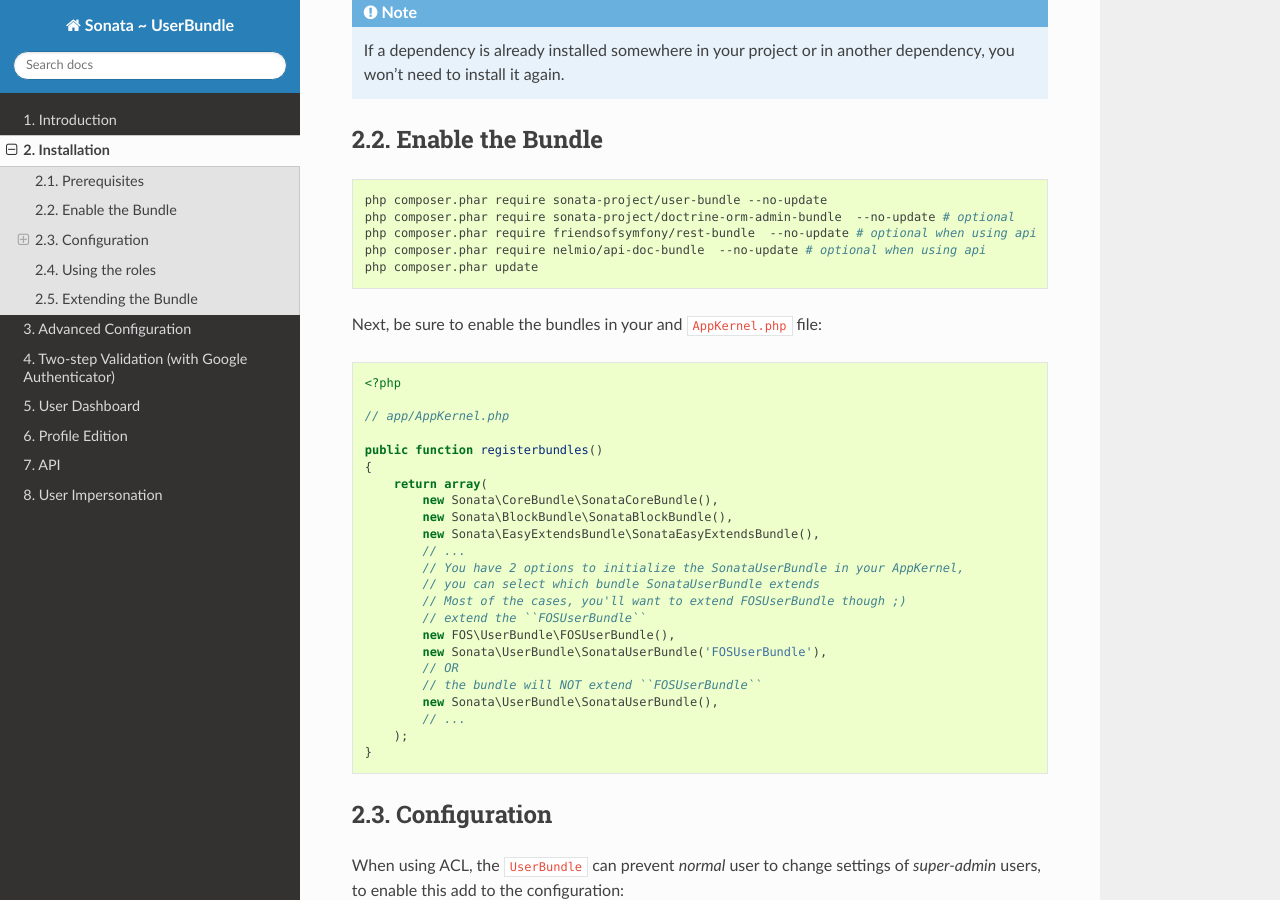
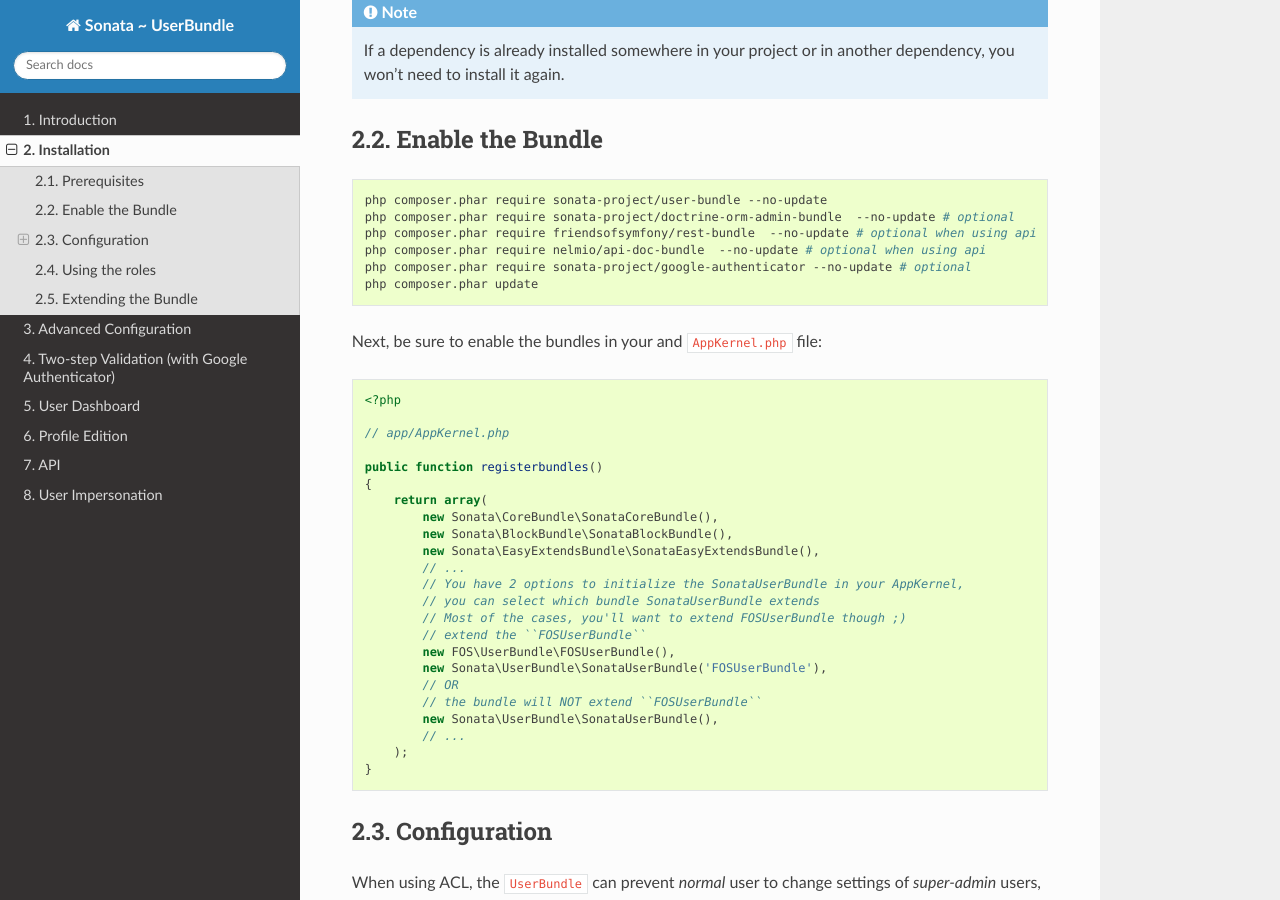
Before and after one commit to sonata-project/SonataUserBundle, a Sphinx documentation site: the page built from Resources/doc/reference/installation.rst, in a window 1280 px wide and 900 px high, scrolled down 458 px. Built offline with Sphinx 7.4.7 and the Read the Docs theme 2.0.0, drawn with Linux system fonts in a browser that asks for light colours.

Commit message:
Make Google Authenticator dependency optional

```diff
--- a/Resources/doc/reference/installation.rst
+++ b/Resources/doc/reference/installation.rst
@@ -28,6 +28,7 @@
     php composer.phar require sonata-project/doctrine-orm-admin-bundle  --no-update # optional
     php composer.phar require friendsofsymfony/rest-bundle  --no-update # optional when using api
     php composer.phar require nelmio/api-doc-bundle  --no-update # optional when using api
+    php composer.phar require sonata-project/google-authenticator --no-update # optional
     php composer.phar update
 
 Next, be sure to enable the bundles in your and ``AppKernel.php`` file:
--- a/Resources/doc/reference/introduction.rst
+++ b/Resources/doc/reference/introduction.rst
@@ -9,7 +9,7 @@
 
  - ``AdminBundle``: add user and group management
  - ``EasyExtends``: allows to generate Application level model
- - ``Features``: User profile dashboard, user profile menu, Google Authenticator support, ...
+ - ``Features``: User profile dashboard, user profile menu, Google Authenticator support (optional), ...
 
 The roles to be assigned to users are splitted in 2 parts:
 
--- a/composer.json
+++ b/composer.json
@@ -28,20 +28,21 @@
         "friendsofsymfony/user-bundle": "^1.3",
         "sonata-project/doctrine-extensions": "^1.0",
         "sonata-project/easy-extends-bundle": "^2.1",
-        "sonata-project/google-authenticator": "^1.0",
         "friendsofsymfony/rest-bundle": "^1.1",
         "jms/serializer-bundle": "~0.13 || ^1.0",
         "nelmio/api-doc-bundle": "^2.4"
     },
     "require-dev": {
         "sonata-project/seo-bundle": "^2.0",
+        "sonata-project/google-authenticator": "^1.0",
         "doctrine/orm": "^2.0",
         "symfony/phpunit-bridge": "^2.8 || ^3.0",
         "sllh/php-cs-fixer-styleci-bridge": "^2.0"
     },
     "suggest": {
         "sonata-project/doctrine-orm-admin-bundle": "^3.0",
-        "sonata-project/seo-bundle": "For SEO breadcrumb block service usage"
+        "sonata-project/seo-bundle": "For SEO breadcrumb block service usage",
+        "sonata-project/google-authenticator": "For two-factor authentication",
     },
     "conflict": {
         "jms/serializer": "<0.13",
```
Also changed, not shown: 1 other file.
